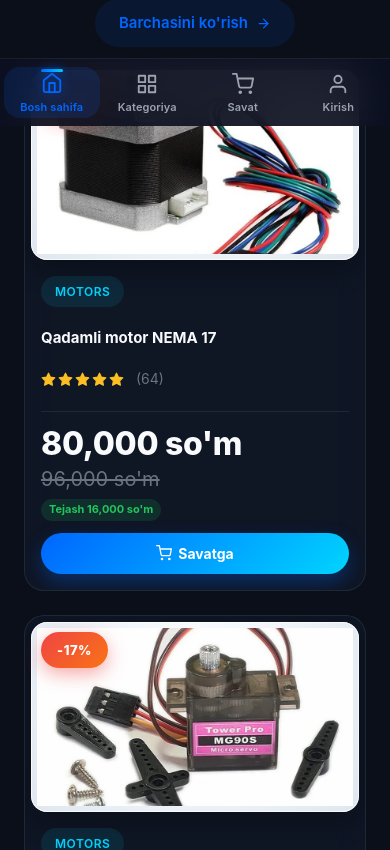
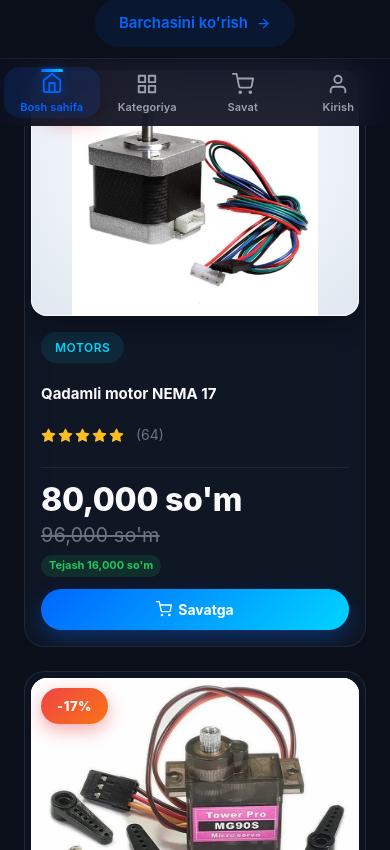
Before and after one commit to karimboyevnodirbek27-ux/robosale.shopp, a React (Vite) app in the folder frontend/: page / in a window 390 px wide. Shown: the part 718-1568 px from the top of the page. Built offline with nearby package versions, Linux system fonts and the light colour scheme; no server answers.

Commit message:
fix(ui): revert to contain, set product image panel aspect 4:3 for full-image display

```diff
--- a/frontend/src/components/ProductCard.css
+++ b/frontend/src/components/ProductCard.css
@@ -51,16 +51,17 @@
     color: #fff;
 }
 
-/* Image Container - premium inset lightbox */
+/* Image Container - premium inset lightbox (4:3) */
 .product-image {
     position: relative;
-    height: 230px;
     display: flex;
     align-items: center;
     justify-content: center;
     overflow: hidden;
+    aspect-ratio: 4 / 3;
+    height: auto;
     margin: 0.75rem 0.75rem 0;
-    padding: 1.25rem;
+    padding: 0;
     border-radius: 16px;
     background: radial-gradient(circle at 50% 30%, #ffffff 0%, #eef3f9 55%, #e2e8f0 100%);
     box-shadow:
@@ -86,11 +87,11 @@
     height: 100%;
     max-width: none;
     max-height: none;
-    object-fit: cover;
+    object-fit: contain;
     object-position: center;
     transition: transform 0.3s ease;
     z-index: 1;
-    /* Asosiy: rasm kartani to'ldiradi, oq bo'shliq qolmaydi */
+    /* Rasm to'liq ko'rinadi; 4:3 rasmlar panelni to'liq to'ldiradi */
 }
 
 /* Dark mode - NO filters, NO blend modes */
@@ -325,14 +326,15 @@
 /* Responsive */
 @media (max-width: 768px) {
     .product-image {
-        height: 190px;
+        aspect-ratio: 4 / 3;
+        height: auto;
         margin: 0.375rem 0.375rem 0;
-        padding: 0.375rem;
+        padding: 0;
     }
 
     .product-image img {
-        max-width: 100%;
-        max-height: 100%;
+        width: 100%;
+        height: 100%;
     }
 
     .product-rating {
```
